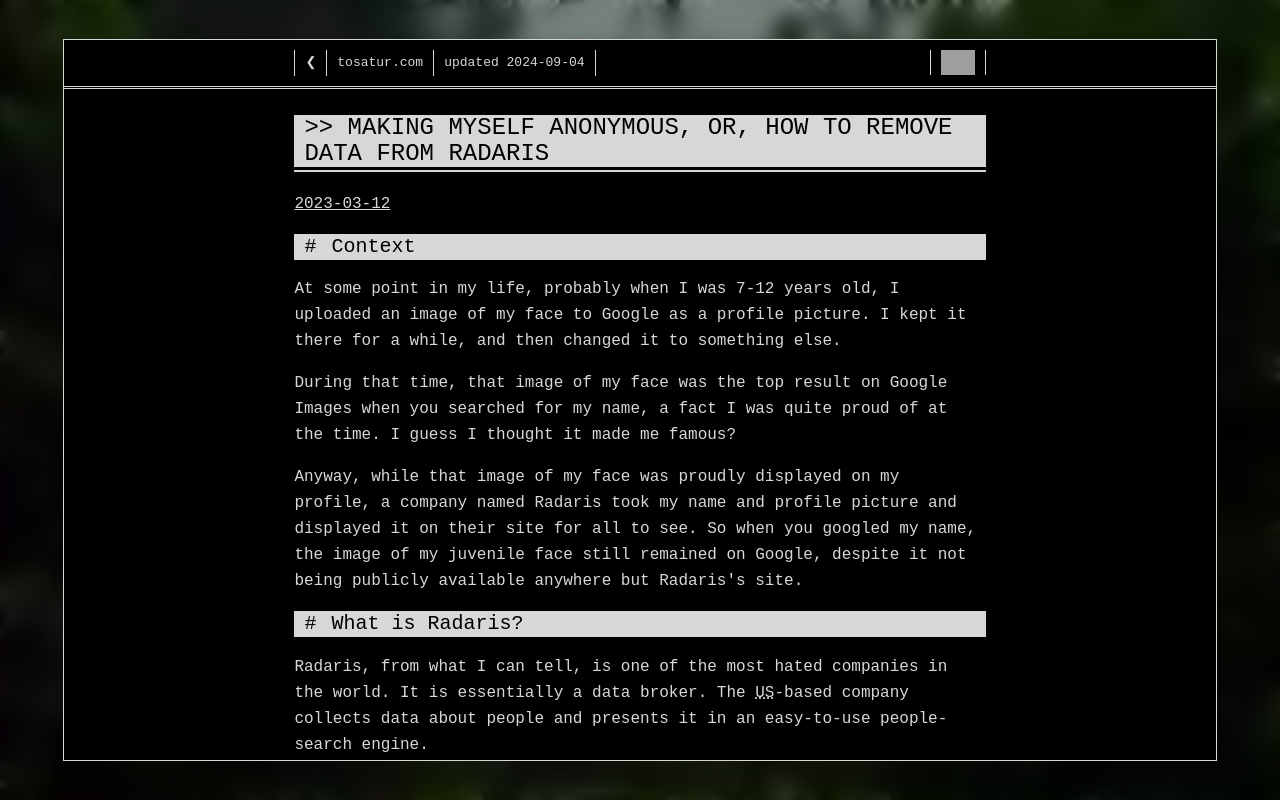
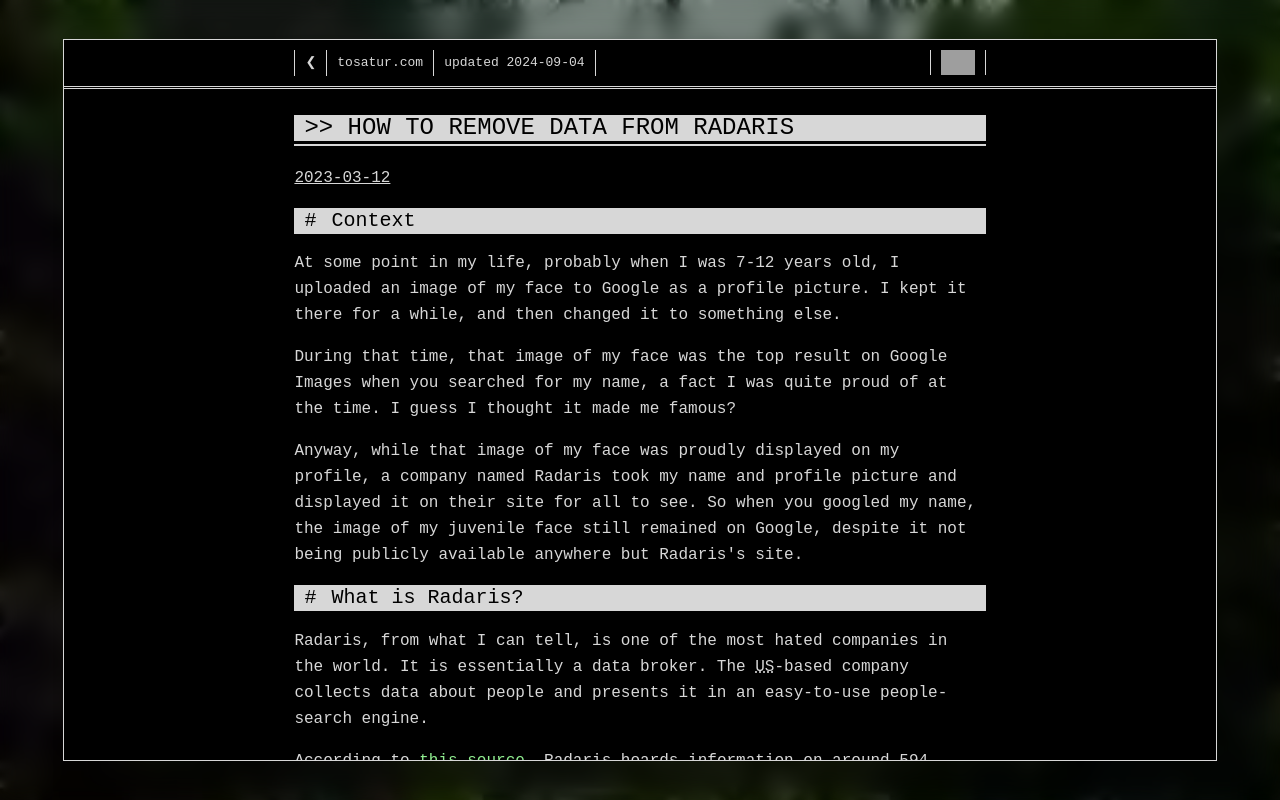
Before and after one commit to tosatur/tosatur-site, a website: page tosatur/writing/radaris.html in a window 1280 px wide. Drawn offline with Linux system fonts and the light colour scheme; grey boxes are pictures that could not be loaded.

Commit message:
change title

```diff
--- a/tosatur/writing/radaris.html
+++ b/tosatur/writing/radaris.html
@@ -1,7 +1,7 @@
 <html>
     <head>
         <link rel="stylesheet" href="../css/style.css">
-        <title>tosatur/Making myself anonymous, or, how to remove data from Radaris</title>
+        <title>tosatur/How to remove data from Radaris</title>
         <link rel="icon" type="image/x-icon" href="/images/logo-small.webp">
         <base href="https://tosatur.com/" target="_top">
     </head>
@@ -12,7 +12,7 @@
             </div>
             <div id="content-container">
                 <div id="content">
-                    <h1>MAKING MYSELF ANONYMOUS, OR, HOW TO REMOVE DATA FROM RADARIS</h1>
+                    <h1>HOW TO REMOVE DATA FROM RADARIS</h1>
                     <h3>2023-03-12</h3>
 
                     <h2>Context</h2>
```
Also changed, not shown: tosatur/writing/index.html (+1 -1 lines).
